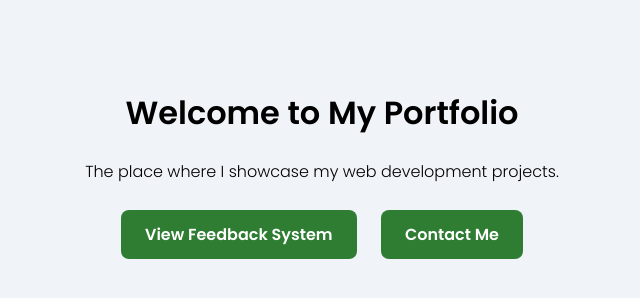
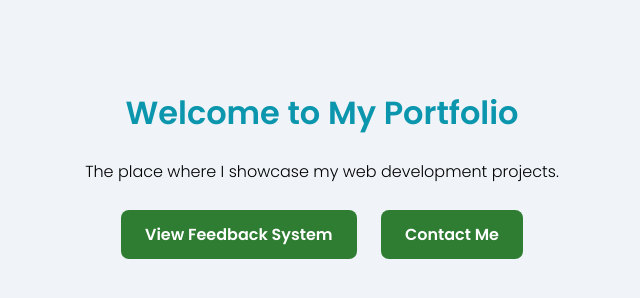
Before and after one commit to alexbarbulescu1/alexbarbulescu.github.io, a plain HTML site: page index.html in a window 1280 px wide. Shown: the whole page, without its empty margins (318-958 px from the left). Drawn offline with Linux system fonts and the light colour scheme.

Commit message:
Update index.html

```diff
--- a/index.html
+++ b/index.html
@@ -12,7 +12,7 @@
       background: #f0f4f8;
     }
     h1 {
-      color: 0b96ae;
+      color: #0b96ae;
     }
     .btn {
       display: inline-block;
```
